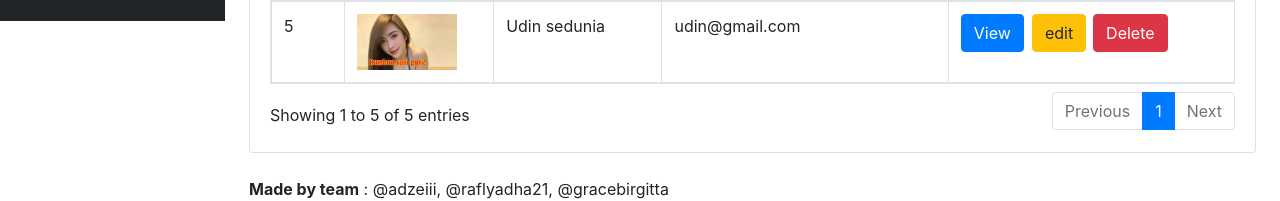
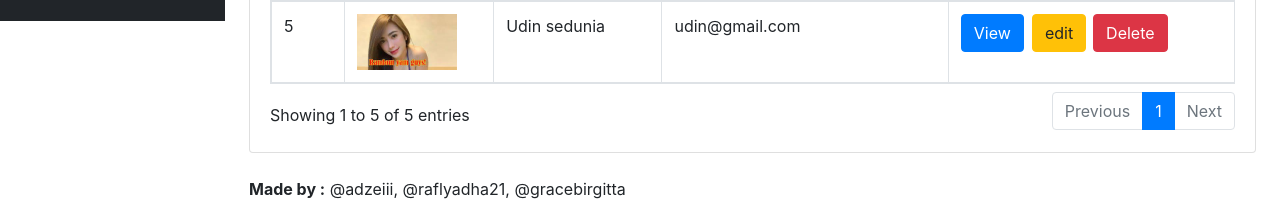
Before and after one commit to adxze/CRUD, a PHP site: page /index.php in a window 1280 px wide. Shown: the part 779-980 px from the top of the page. Run offline with PHP 8.4, Linux system fonts and the light colour scheme; the visitor is signed in with stand-in values (Sample User, id 1); data comes from the database, SQL or seed files in the repository; some libraries are stand-ins or nearby versions.

Commit message:
Update index.php

```diff
--- a/yes/index.php
+++ b/yes/index.php
@@ -1,5 +1,12 @@
 <?php
     require 'function.php';
+
+    session_start();
+
+    if(!isset($_SESSION["login"]) || $_SESSION["login"] !=true ){
+        header("location: login.php");
+    }
+
 ?>
 
 <!DOCTYPE html>
@@ -152,15 +159,13 @@
                                                     $prevData = $data;
                                                 };
                                             ?>
-
-
                                         </tbody>
                                     </table>
                                 </div>
                             </div>
                         </div>
                         <footer>
-                            <strong>Made by team</strong> : @adzeiii, @raflyadha21, @gracebirgitta
+                            <strong>Made by :</strong> @adzeiii, @raflyadha21, @gracebirgitta
                         </footer>
                     </div>
                 </main>
@@ -203,4 +208,5 @@
       </div>
     </div>
   </div>
+
 </html>
```
